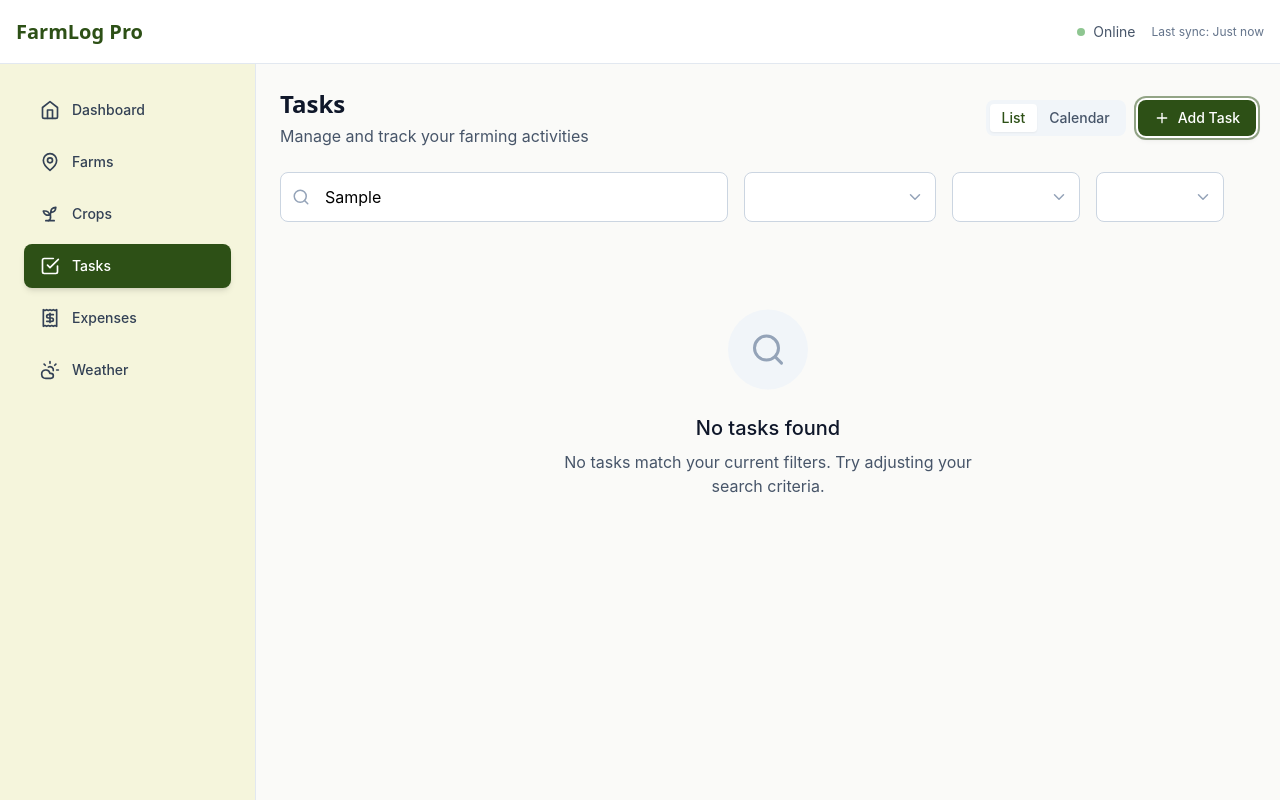
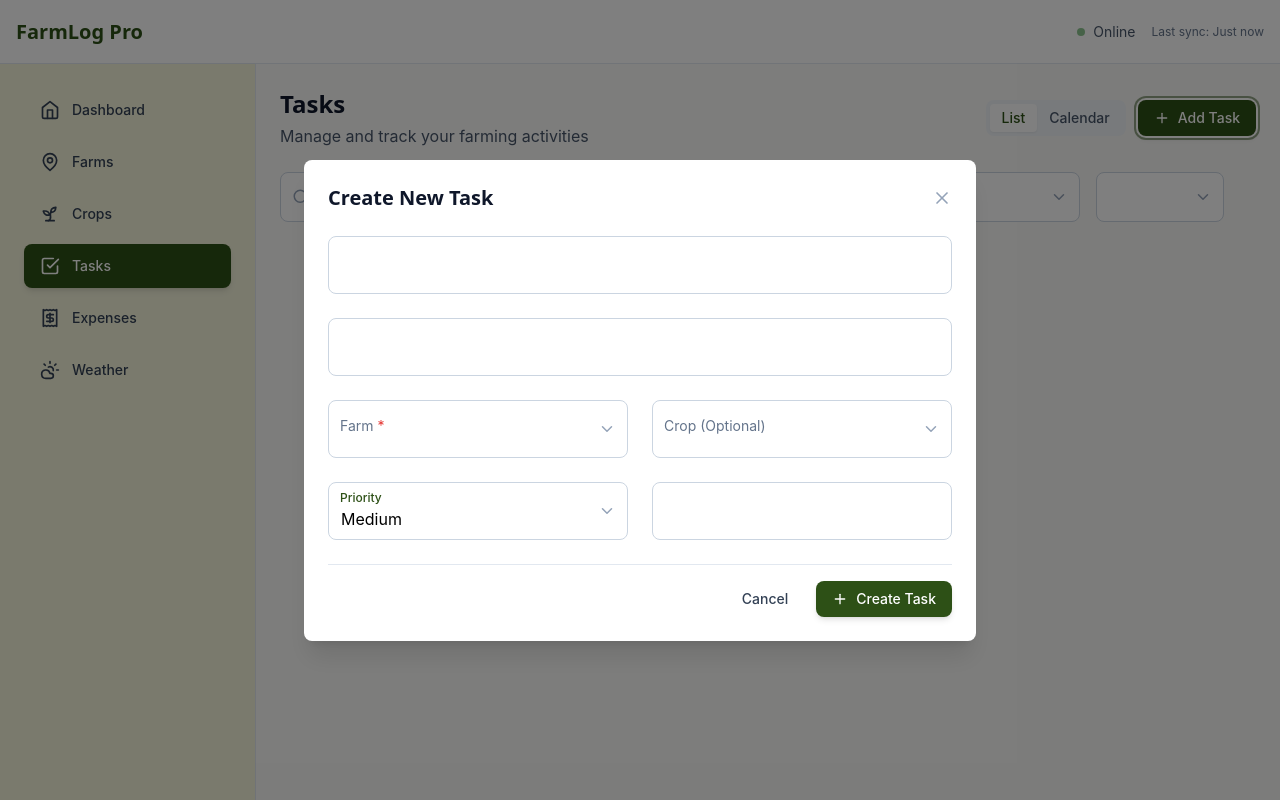
Before and after one commit to apper-canvas/farmlog-digital-lead, a React (Vite) app: page /tasks in a window 1280 px wide. Both pictures are taken after typing "Sample" into the empty fields and a click on the button "Add Task". Built offline with nearby package versions, Linux system fonts and the light colour scheme.

Commit message:
Fix Add Task button to open functional task creation form with validation and data persistence

```diff
--- a/src/components/pages/Tasks.jsx
+++ b/src/components/pages/Tasks.jsx
@@ -12,7 +12,169 @@ import TaskCard from '@/components/organisms/TaskCard';
 import SkeletonLoader from '@/components/molecules/SkeletonLoader';
 import ErrorState from '@/components/molecules/ErrorState';
 import EmptyState from '@/components/molecules/EmptyState';
+import FormField from '@/components/molecules/FormField';
 import { taskService, farmService, cropService } from '@/services';
+
+const TaskForm = ({ isOpen, onClose, onSubmit, farms, crops }) => {
+  const [formData, setFormData] = useState({
+    title: '',
+    description: '',
+    farmId: '',
+    cropId: '',
+    priority: 'Medium',
+    dueDate: ''
+  });
+  const [submitting, setSubmitting] = useState(false);
+
+  const handleSubmit = async (e) => {
+    e.preventDefault();
+    if (!formData.title.trim()) {
+      toast.error('Task title is required');
+      return;
+    }
+    if (!formData.farmId) {
+      toast.error('Please select a farm');
+      return;
+    }
+    if (!formData.dueDate) {
+      toast.error('Please select a due date');
+      return;
+    }
+
+    setSubmitting(true);
+    try {
+      await onSubmit(formData);
+      setFormData({
+        title: '',
+        description: '',
+        farmId: '',
+        cropId: '',
+        priority: 'Medium',
+        dueDate: ''
+      });
+      onClose();
+    } catch (error) {
+      toast.error(error.message || 'Failed to create task');
+    } finally {
+      setSubmitting(false);
+    }
+  };
+
+  const handleInputChange = (field, value) => {
+    setFormData(prev => ({ ...prev, [field]: value }));
+  };
+
+  if (!isOpen) return null;
+
+  return (
+    <div className="fixed inset-0 bg-black bg-opacity-50 flex items-center justify-center z-50 p-4">
+      <motion.div
+        initial={{ opacity: 0, scale: 0.95 }}
+        animate={{ opacity: 1, scale: 1 }}
+        exit={{ opacity: 0, scale: 0.95 }}
+        className="bg-white rounded-lg shadow-xl w-full max-w-2xl max-h-[90vh] overflow-y-auto"
+      >
+        <div className="p-6">
+          <div className="flex items-center justify-between mb-6">
+            <h2 className="text-xl font-display font-semibold text-gray-900">Create New Task</h2>
+            <button
+              onClick={onClose}
+              className="text-gray-400 hover:text-gray-600 transition-colors"
+            >
+              <ApperIcon name="X" size={20} />
+            </button>
+          </div>
+
+          <form onSubmit={handleSubmit} className="space-y-6">
+            <FormField
+              label="Task Title"
+              type="text"
+              value={formData.title}
+              onChange={(e) => handleInputChange('title', e.target.value)}
+              placeholder="Enter task title"
+              required
+            />
+
+            <FormField
+              label="Description"
+              type="textarea"
+              value={formData.description}
+              onChange={(e) => handleInputChange('description', e.target.value)}
+              placeholder="Describe the task (optional)"
+              rows={3}
+            />
+
+            <div className="grid grid-cols-1 md:grid-cols-2 gap-6">
+              <FormField
+                label="Farm"
+                type="select"
+                value={formData.farmId}
+                onChange={(e) => handleInputChange('farmId', e.target.value)}
+                options={[
+                  { value: '', label: 'Select a farm' },
+                  ...farms.map(farm => ({ value: farm.id, label: farm.name }))
+                ]}
+                required
+              />
+
+              <FormField
+                label="Crop (Optional)"
+                type="select"
+                value={formData.cropId}
+                onChange={(e) => handleInputChange('cropId', e.target.value)}
+                options={[
+                  { value: '', label: 'Select a crop' },
+                  ...crops.map(crop => ({ value: crop.id, label: crop.name }))
+                ]}
+              />
+            </div>
+
+            <div className="grid grid-cols-1 md:grid-cols-2 gap-6">
+              <FormField
+                label="Priority"
+                type="select"
+                value={formData.priority}
+                onChange={(e) => handleInputChange('priority', e.target.value)}
+                options={[
+                  { value: 'Low', label: 'Low' },
+                  { value: 'Medium', label: 'Medium' },
+                  { value: 'High', label: 'High' }
+                ]}
+              />
+
+              <FormField
+                label="Due Date"
+                type="date"
+                value={formData.dueDate}
+                onChange={(e) => handleInputChange('dueDate', e.target.value)}
+                required
+              />
+            </div>
+
+            <div className="flex justify-end space-x-3 pt-4 border-t">
+              <Button
+                type="button"
+                variant="ghost"
+                onClick={onClose}
+                disabled={submitting}
+              >
+                Cancel
+              </Button>
+              <Button
+                type="submit"
+                variant="primary"
+                loading={submitting}
+                icon="Plus"
+              >
+                Create Task
+              </Button>
+            </div>
+          </form>
+        </div>
+      </motion.div>
+    </div>
+  );
+};
 
 const Tasks = () => {
   const [tasks, setTasks] = useState([]);
@@ -26,7 +188,7 @@ const Tasks = () => {
   const [farmFilter, setFarmFilter] = useState('');
   const [priorityFilter, setPriorityFilter] = useState('');
   const [statusFilter, setStatusFilter] = useState('');
-
+  const [showTaskForm, setShowTaskForm] = useState(false);
   useEffect(() => {
     loadData();
   }, []);
@@ -88,6 +250,21 @@ const Tasks = () => {
       toast.success('Task deleted successfully');
     } catch (error) {
       toast.error(error.message || 'Failed to delete task');
+    }
+};
+
+  const handleCreateTask = async (taskData) => {
+    try {
+      const newTask = await taskService.create({
+        ...taskData,
+        completed: false,
+        createdAt: new Date().toISOString(),
+        id: Date.now().toString()
+      });
+      setTasks(prev => [newTask, ...prev]);
+      toast.success('Task created successfully');
+    } catch (error) {
+      throw error;
     }
   };
 
@@ -300,11 +477,11 @@ const Tasks = () => {
               icon="Search"
             />
           ) : (
-            <EmptyState
+<EmptyState
               title="No tasks yet"
               description="Create your first task to start organizing your farm work."
               actionLabel="Create Task"
-              onAction={() => {/* TODO: Implement task creation */}}
+              onAction={() => setShowTaskForm(true)}
               icon="CheckSquare"
             />
           )
@@ -321,7 +498,7 @@ const Tasks = () => {
                 farm={getFarmById(task.farmId)}
                 crop={getCropById(task.cropId)}
                 onToggleComplete={handleToggleComplete}
-                onEdit={() => {/* TODO: Implement task editing */}}
+onEdit={() => {/* TODO: Implement task editing */}}
                 onDelete={handleDeleteTask}
               />
             </motion.div>
@@ -370,7 +547,11 @@ const Tasks = () => {
             </button>
           </div>
 
-          <Button variant="primary" icon="Plus">
+<Button
+            variant="primary"
+            icon="Plus"
+            onClick={() => setShowTaskForm(true)}
+          >
             Add Task
           </Button>
         </div>
@@ -418,8 +599,21 @@ const Tasks = () => {
         animate={{ opacity: 1 }}
         transition={{ delay: 0.2 }}
       >
-        {viewMode === 'calendar' ? renderCalendarView() : renderListView()}
+{viewMode === 'calendar' ? renderCalendarView() : renderListView()}
       </motion.div>
+
+      {/* Task Creation Form */}
+      <AnimatePresence>
+        {showTaskForm && (
+          <TaskForm
+            isOpen={showTaskForm}
+            onClose={() => setShowTaskForm(false)}
+            onSubmit={handleCreateTask}
+            farms={farms}
+            crops={crops}
+          />
+        )}
+      </AnimatePresence>
     </div>
   );
 };
```
